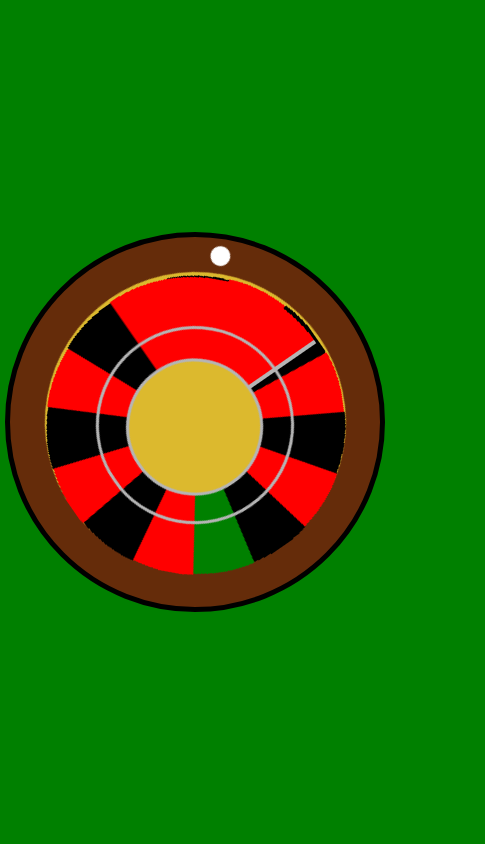
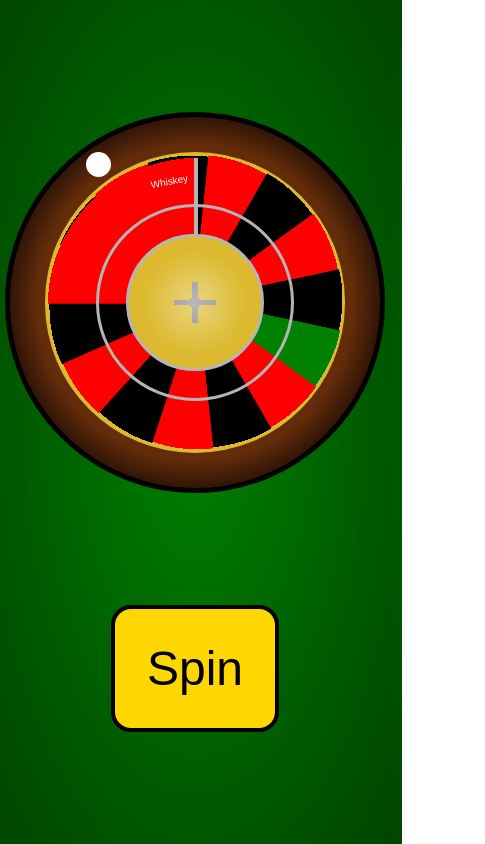
Before and after one commit to Derek-Walton/CharliesDrinkingRoulette, a plain HTML site: page index.html in a window 390 px wide. Shown: the whole page, 485 px wide, since content can reach past the window. Drawn offline with Linux system fonts and the light colour scheme.

Commit message:
fully working roulette wheel for mobile view ports

```diff
--- a/index.html
+++ b/index.html
@@ -10,29 +10,35 @@
 <body>
     <div id="outer-wheel-1" class="wheel center">
         <div id="outer-wheel-2" class="wheel">
-            <div class="slice black"></div>
-            <div class="slice red"></div>
-            <div class="slice black"></div>
-            <div class="slice red"></div>
-            <div class="slice black"></div>
-            <div class="slice red"></div>
-            <div class="slice black"></div>
-            <div class="slice green"></div>
-            <div class="slice red"></div>
-            <div class="slice black"></div>
-            <div class="slice red"></div>
-            <div class="slice black"></div>
-            <div class="slice red"></div>
-            <div class="slice black"></div>
-            <div class="slice red"></div>
+            <div class="slice black"><div>Liqueurs</div></div>
+            <div class="slice red"><div>Cider</div></div>
+            <div class="slice black"><div>Cocktails</div></div>
+            <div class="slice red"><div>Beer (bottle)</div></div>
+            <div class="slice black"><div>Real Ale</div></div>
+            <div class="slice red"><div>Beer (draught)</div></div>
+            <div class="slice black"><div>Gin</div></div>
+            <div class="slice green"><div>Shots and Bombs</div></div>
+            <div class="slice red"><div>Beer (craft)</div></div>
+            <div class="slice black"><div>Vodka</div></div>
+            <div class="slice red"><div>Wine</div></div>
+            <div class="slice black"><div>Tequila</div></div>
+            <div class="slice red"><div>Rum</div></div>
+            <div class="slice black"><div>Pre-mixed drinks</div></div>
+            <div class="slice red"><div>Whiskey</div></div>
 
             <div id="inner-wheel-1"></div>
             <div id="inner-wheel-2"></div>
             <div id="ball-container">
                 <div id="ball"></div>
             </div>
+            <div id="center-piece-stick-1"></div>
+            <div id="center-piece-stick-2"></div>
+            <div id="center-piece-ball"></div>
         </div>
+        <div id="glint"></div>
     </div>
+
+    <button>Spin</button>
 </body>
 
 <script src="index.js"></script>
--- a/index.js
+++ b/index.js
@@ -0,0 +1,90 @@
+const button = document.querySelector('button');
+const outerWheel = document.querySelector('#outer-wheel-2');
+const ballContainer = document.querySelector('#ball-container');
+const ball = document.querySelector('#ball');
+let firstSpin = true;
+let spinFinished = true;
+
+const root = document.querySelector(':root');
+
+const categories = [
+  "Liqueurs", "Cider", "Cocktails",
+  "Beer (bottle)", "Real Ale", "Beer (draught)",
+  "Gin", "Shots and Bombs", "Beer (craft)", "Vodka",
+  "Wine", "Tequila", "Rum",
+  "Pre-mixed drinks", "Whiskey"
+]
+
+// Liqueurs
+// Cider
+// Cocktails
+// Beer (bottle)
+// Real Ale
+// Beer (draught)
+// Gin
+// Shots and Bombs
+// Beer (craft)
+// Vodka
+// Wine
+// Tequila
+// Rum
+// Pre-mixed drinks
+// Whiskey
+
+
+function setVariable(key, value) {
+  root.style.setProperty(key, value);
+}
+
+button.addEventListener('click', roulette)
+
+function roulette() {
+  if (firstSpin && spinFinished) {
+    firstSpin = false;
+    spinBall();
+  } else if (spinFinished) {
+    spinFinished = false;
+    resetBall()
+  }
+}
+
+function spinBall() {
+  spinFinished = false;
+
+  const ranInt1 = Math.floor(Math.random() * 14)
+  const ranInt2 = Math.floor(Math.random() * 14)
+  const ballSpin = - (ranInt1 * 24) - 6490
+  const wheelSpin = (ranInt2 * 24) + 3240
+
+  const index =  13 - ranInt1;
+
+  console.log(categories[index]);
+
+  setVariable('--num-of-spins', `${wheelSpin}deg`)
+  setVariable('--ball-spins', `${ballSpin}deg`)
+
+  outerWheel.style.animationName = 'spin';
+  ballContainer.style.animationName = 'ball-spin';
+  ball.style.animationName = 'ball';
+  setTimeout(() => {
+    spinFinished = true;
+  }, 16000)
+}
+
+function resetBall() {
+  ballContainer.style.animationName = 'move-ball';
+  ballContainer.style.animationDuration = '1s';
+  outerWheel.style.animationName = 'move-wheel';
+  outerWheel.style.animationDuration = '1s';
+  ball.style.animationName = 'move-ball-container';
+  ball.style.animationDuration = '1s';
+  setTimeout(() => {
+    outerWheel.style.animationDuration = '16s';
+    ballContainer.style.animationDuration = '16s';
+    ball.style.animationDuration = '16s';
+    ball.style.animationName = '';
+    outerWheel.style.animationName = '';
+    ballContainer.style.animationName = '';
+    spinBall();
+  }, 2000)
+}
--- a/style.css
+++ b/style.css
@@ -7,6 +7,8 @@
 :root {
     --number-of-slices: 15;
     --angle: calc(360deg / var(--number-of-slices));
+    --num-of-spins: ;
+    --ball-spins: ;
 
     --gold: rgb(220, 185, 46);
     --silver: rgb(181, 181, 181);
@@ -14,12 +16,14 @@
 }
 
 body {
-    background-color: green;
+    /* background-color: green; */
+    background: radial-gradient(green, rgb(0, 69, 0));
     display: flex;
-    justify-content: center;
+    justify-content: space-evenly;
     align-items: center;
     height: 100dvh;
     overflow: hidden;
+    flex-direction: column;
 }
 
 .wheel {
@@ -33,11 +37,49 @@ body {
     justify-content: center;
 }
 
+#glint {
+    width: 95vw;
+    height: 95vw;
+    background: radial-gradient(rgba(255, 255, 255, 0.5), rgba(255, 255, 255, 0) 20%);
+    position: absolute;
+    opacity: 80%;
+}
+
 #outer-wheel-1 {
-    background-color: var(--brown);
+    /* background-color: var(--brown); */
+    /* background: radial-gradient(rgb(52, 23, 7) 60%, var(--brown) 70%); */
+    background: radial-gradient(var(--brown)60%, rgb(52, 23, 7) 70%);
     width: 95vw;
     height: 95vw;
     border: solid black 5px;
+}
+
+#center-piece-stick-1 {
+    width: calc(80vw - 90%);
+    height: calc(80vw - 102%);
+    background-color: rgb(138, 138, 138);
+    position: absolute;
+    top: calc(50% - (80vw - 102%) / 2);
+    left: calc(50% - (80vw - 90%) / 2);
+}
+
+#center-piece-stick-2 {
+    height: calc(80vw - 90%);
+    width: calc(80vw - 102%);
+    background-color: rgb(138, 138, 138);
+    position: absolute;
+    left: calc(50% - calc(80vw - 102%) / 2);
+    top: calc(50% - (80vw - 90%) / 2);
+}
+
+#center-piece-ball {
+    height: calc(80vw - 100%);
+    width: calc(80vw - 100%);
+    background-color: rgb(138, 138, 138);
+    position: absolute;
+    top: calc(50% - (80vw - 100%) / 2);
+    left: calc(50% - (80vw - 100%) / 2);
+    border-radius: 50%;
 }
 
 #outer-wheel-2 {
@@ -46,7 +88,7 @@ body {
     width: calc(80vw - 3%);
     height: calc(80vw - 3%);
     position: relative;
-    animation-name: spin;
+    /* animation-name: spin; */
     animation-duration: 16s;
     animation-timing-function: ease-out;
     animation-fill-mode: forwards;
@@ -59,8 +101,26 @@ body {
     clip-path: shape(from 55.5% 0%, line to 100% 0%, line to 100% 100%, close);
     position: absolute;
     translate: 2% 4%;
-    transform-origin: 99.5% 99.5%;
+    transform-origin: 98.0% 98.5%;
     border-right: var(--silver) solid 4px;
+
+    justify-content: right;
+    display: flex;
+}
+
+.slice > div {
+    font-size: calc(((80vw - 35%) - 50%) / 30);
+    color: white;
+    rotate: -11deg;
+    width: calc(((80vw - 50%) - 50%) / 3.4);
+    height: calc(((80vw - 35%) - 50%) / 4);
+    display: flex;
+    justify-content: center;
+    align-items: center;
+    text-align: center;
+    text-wrap: balance;
+    position: absolute;
+
 }
 
 .black {
@@ -137,7 +197,8 @@ body {
     width: calc(80vw - 40%);
     height: calc(80vw - 40%);
     position: absolute;
-    translate: 27% 27%;
+    left: calc(49% - (80vw - 40%) / 2);
+    top: calc(49% - (80vw - 40%) / 2);
 }
 
 #inner-wheel-2 {
@@ -147,7 +208,8 @@ body {
     width: calc(80vw - 60%);
     height: calc(80vw - 60%);
     position: absolute;
-    translate: 62% 62%;
+    top: calc(49% - (80vw - 60%) / 2);
+    left: calc(49% - (80vw - 60%) / 2);
 }
 
 #ball-container {
@@ -158,8 +220,8 @@ body {
     translate: 0% 0%;
     transform-origin: 99.5% 99.5%;
 
-    animation-name: ball-spin;
-    animation-duration: 8s;
+    /* animation-name: ball-spin; */
+    animation-duration: 16s;
     animation-timing-function: ease-out;
     animation-fill-mode: forwards;
 }
@@ -169,23 +231,45 @@ body {
     width: 25px;
     height: 25px;
     border-radius: 50%;
-    margin: 1.2rem 0 0 1.2rem;
+    margin: 0 0 0 2.6rem;
+    /* translate: 4.2rem 4.8rem; */
 
-    animation-name: ball;
-    animation-duration: 8s;
+    /* animation-name: ball; */
+    animation-duration: 16s;
     animation-timing-function: ease-out;
     animation-fill-mode: forwards;
 }
 
 @keyframes spin {
     to {
-        transform: rotate(3240deg);
+        transform: rotate(var(--num-of-spins));
+    }
+    90% {
+        transform: rotate(var(--num-of-spins));
+    }
+
+    5% {
+        transform: rotate(-90deg);
+        /* transform: rotate(0); */
     }
 }
 
 @keyframes ball-spin {
+    75% {
+        transform: rotate(var(--ball-spins));
+    }
+
+    5% {
+        transform: rotate(90deg)
+        /* transform: rotate(0) */
+    }
+
+    88% {
+        transform: rotate(var(--ball-spins))
+    }
+
     to {
-        transform: rotate(-6240deg);
+        transform: rotate(calc(var(--ball-spins) + 10deg))
     }
 
 }
@@ -197,57 +281,103 @@ body {
     }
 
     to {
-        translate: 4.5rem 4.5rem;
+        /* translate: 4rem 4.7rem; */
+        translate: 15vw 15.8vw;
         transform: scale(0.8);
         border: none;
     }
 
     70% {
+        /* translate: 4rem 4.7rem; */
+        translate: 15vw 15.8vw;
+        transform: scale(0.8);
+        border: none;
+    }
+
+    40% {
         translate: 0 0;
     }
 
-    80% {
+    50% {
         border: none;
         transform: scale(0.8);
     }
 
-    85% {
+    55% {
         transform: scale(1.2);
         border: solid 3px rgb(118, 118, 118);
     }
 
-    88% {
+    58% {
         transform: scale(0.8);
         border: none;
     }
 
-    91% {
+    61% {
         transform: scale(1.1);
         border: solid 2px rgb(82, 82, 82);
     }
 
-    94% {
+    64% {
         transform: scale(0.8);
         border: none;
     }
 
-    97% {
+    67% {
         transform: scale(1);
         border: solid 1px rgb(46, 46, 46);
     }
 }
 
-/*
-#ball-container {
-    background-color: rgb(36, 58, 224);
-    width: calc(80vw - 64%);
-    height: calc(80vw - 64%);
-    position: absolute;
-    translate: 27% 27%;
-    transform-origin: 99.5% 99.5%;
 
-    animation-name: ball-spin;
-    animation-duration: 8s;
-    animation-timing-function: ease-out;
-    animation-fill-mode: forwards;
-} */
+
+@keyframes move-ball {
+    from {
+        /* translate: 4rem 4.7rem; */
+        transform: rotate(calc(var(--ball-spins) + 6490deg));
+    }
+
+    to {
+        transform: rotate(0);
+    }
+}
+
+@keyframes move-ball-container {
+    from {
+        translate: 4rem 4.7rem;
+    }
+
+    50% {
+        transform: scale(1.2);
+        border: solid 3px rgb(118, 118, 118);
+    }
+
+    to {
+        transform: scale(0.8);
+        translate: 0 0;
+    }
+}
+
+@keyframes move-wheel {
+    from {
+        transform: rotate(calc(var(--num-of-spins) - 3240deg));
+    }
+
+    to {
+        transform: rotate(0);
+    }
+}
+
+button {
+    padding: 2rem;
+    font-size: 3rem;
+    border: black 4px solid;
+    border-radius: 20px;
+    background-color: gold;
+    transition: .2s;
+}
+
+button:active {
+    transform: scale(0.95);
+    background-color: var(--gold);
+}
```
